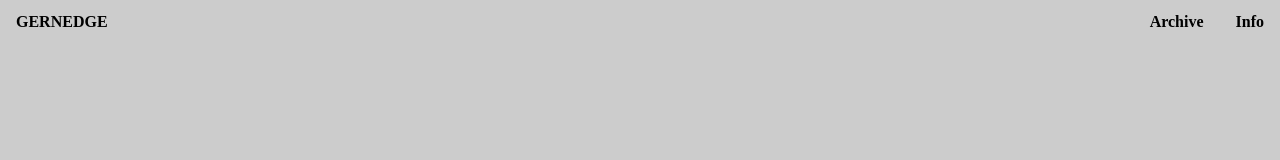
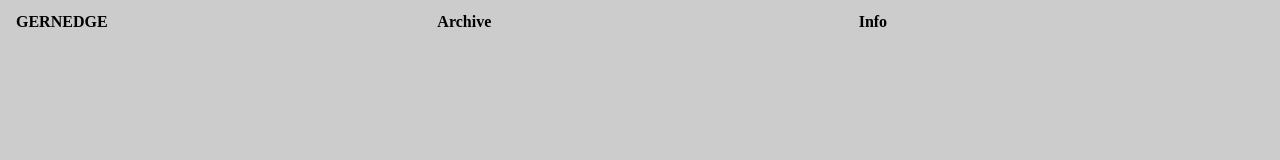
Before and after one commit to brecbor/gernedge-com, a React (Create React App) app: page /info in a window 1280 px wide. Shown: the top 160 px of the page. Built offline with nearby package versions, Linux system fonts and the light colour scheme; a web font is replaced by a local one.

Commit message:
Design changes: navbar, first page and image border

```diff
--- a/src/App.js
+++ b/src/App.js
@@ -1,4 +1,5 @@
 import React, { useEffect } from 'react';
+import { useNavigate } from 'react-router-dom';
 import {
   ChakraProvider,
   Box,
@@ -14,10 +15,12 @@ import {
   useMediaQuery,
 } from '@chakra-ui/react';
 import {ScrollToTop} from './ScrollToTop';
-import {BasePage, NavBar, ArchiveButton} from './elements';
+import { BasePage, NavBar, ArchiveButton, MyLink } from './elements';
 import Archive from './Archive';
 
 function App(props) {
+  const navigate = useNavigate();
+
   useEffect(() => {
     document.title = props.webTitle ? 'Gernedge | ' + props.webTitle : 'Gernedge';
   }, [props.webTitle]);
@@ -36,7 +39,7 @@ function App(props) {
         <Text textStyle='small' lineHeight='1' color='black'>Code by Bor Brecelj. &copy; Images Jernej Šimec.</Text>
       </Box>
       <Flex height='50vh' position='fixed' top='25vh' left='0' right='0' width='100%'>
-        <Image src='/images/Gernedge_Main_photo.jpg' alt='main photo' height='100%' margin='auto'/>
+          <Image src='/images/Gernedge_Main_photo.jpg' alt='main photo' height='100%' margin='auto' onClick={() => navigate('/archive')} _hover={{cursor: 'pointer'}}/>
       </Flex>
     </Box>
   );
--- a/src/ProjectPage.js
+++ b/src/ProjectPage.js
@@ -142,10 +142,10 @@ const content = {
     'webTitle': 'SEND NUDES',
     'noScroll': true,
     'content': (
-      <Gallery imageBorder={true} images={send_nudes_images}/>
+      <Gallery imageBorder={false} images={send_nudes_images}/>
     ),
     'phoneContent': (
-      <MobileGallery imageBorder={true} images={send_nudes_images}/>
+      <MobileGallery imageBorder={false} images={send_nudes_images}/>
     )
   },
   'cycle': {
--- a/src/elements.js
+++ b/src/elements.js
@@ -10,7 +10,9 @@ import {
   HStack,
   Button,
   useMediaQuery,
-  Center
+  Center,
+  Grid,
+  GridItem
 } from '@chakra-ui/react';
 import { Link as RouterLink } from 'react-router-dom';
 import React, { useEffect } from 'react';
@@ -139,22 +141,23 @@ class NavBar extends React.Component {
         <Box>
         <Flex height='48px' position='fixed' top='0' left='0' right='0' color={this.state.scrolledTop ? 'black' : 'rgb(204, 204, 204)'}
               visibility={this.state.scrolledTop || this.state.scrolledBottom ? 'visible' : 'hidden'}>
-          <Box m='16px'>
+          <Grid width='100%' m='16px' templateColumns='repeat(3, 1fr)' gap='16px'>
+          <GridItem>
             <TopAlignedText textStyle='normal'>
               <MyLink to='/'>GERNEDGE</MyLink>
             </TopAlignedText>
-          </Box>
-          <Spacer />
-          <Box m='16px'>
-            <HStack spacing='32px'>
+          </GridItem>
+          <GridItem>
             <TopAlignedText textStyle='normal'>
               <MyLink to='/archive'>Archive</MyLink>
             </TopAlignedText>
+          </GridItem>
+          <GridItem>
             <TopAlignedText textStyle='normal'>
               <MyLink to='/info'>Info</MyLink>
             </TopAlignedText>
-            </HStack>
-          </Box>
+          </GridItem>
+          </Grid>
         </Flex>
 
 
@@ -176,22 +179,23 @@ class NavBar extends React.Component {
       <Box>
         <Flex height='48px' position='fixed' top='0' left='0' right='0' color={this.props.color}
               visibility={this.state.scrolledTop || this.state.scrolledBottom ? 'visible' : 'hidden'}>
-          <Box m='16px'>
+          <Grid width='100%' m='16px' templateColumns='repeat(3, 1fr)' gap='16px'>
+          <GridItem>
             <TopAlignedText textStyle='normal'>
               <MyLink to='/'>GERNEDGE</MyLink>
             </TopAlignedText>
-          </Box>
-          <Spacer />
-          <Box m='16px'>
-            <HStack spacing='32px'>
+          </GridItem>
+          <GridItem>
             <TopAlignedText textStyle='normal'>
               <MyLink to='/archive'>Archive</MyLink>
             </TopAlignedText>
+          </GridItem>
+          <GridItem>
             <TopAlignedText textStyle='normal'>
               <MyLink to='/info'>Info</MyLink>
             </TopAlignedText>
-            </HStack>
-          </Box>
+          </GridItem>
+          </Grid>
         </Flex>
 
         {this.props.showTitleOnTop ? (
```
Lines whose indentation alone changed are shown as unchanged.
